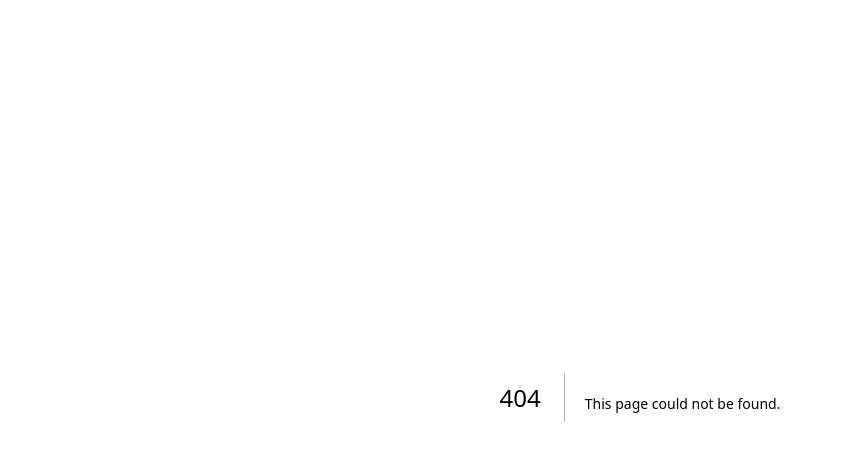
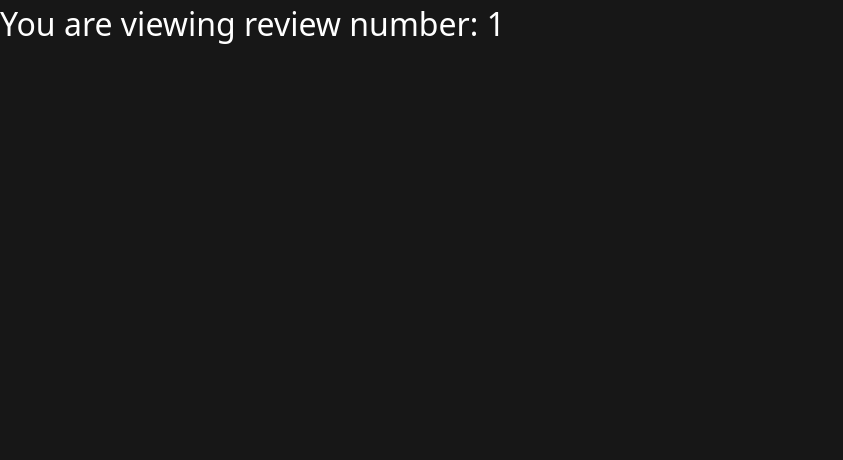
Before and after one commit to Devanshugoell/Next.js-Notes, a Next.js app: page /blog/1/review/1 in a window 1280 px wide. Before the commit this address had no page. Shown: the top 460 px of the page, without its empty margins (0-843 px from the left). Built offline with nearby package versions, Linux system fonts and the light colour scheme.

Commit message:
Nested routing

```diff
--- /dev/null
+++ b/src/app/blog/[id]/review/[reviewId]/page.tsx
@@ -0,0 +1,8 @@
+export default async function reviewID({
+  params,
+}: {
+  params: Promise<{ id: string }>;
+}) {
+  const id = (await params).id;
+  return <h1>You are viewing review number: {id}</h1>;
+}
--- /dev/null
+++ b/src/app/blog/[id]/review/page.tsx
@@ -0,0 +1,3 @@
+export default function review() {
+  return <h1>This is review page</h1>;
+}
```
Also changed, not shown: 1 other file (tests, documents, lock files or other folders).
